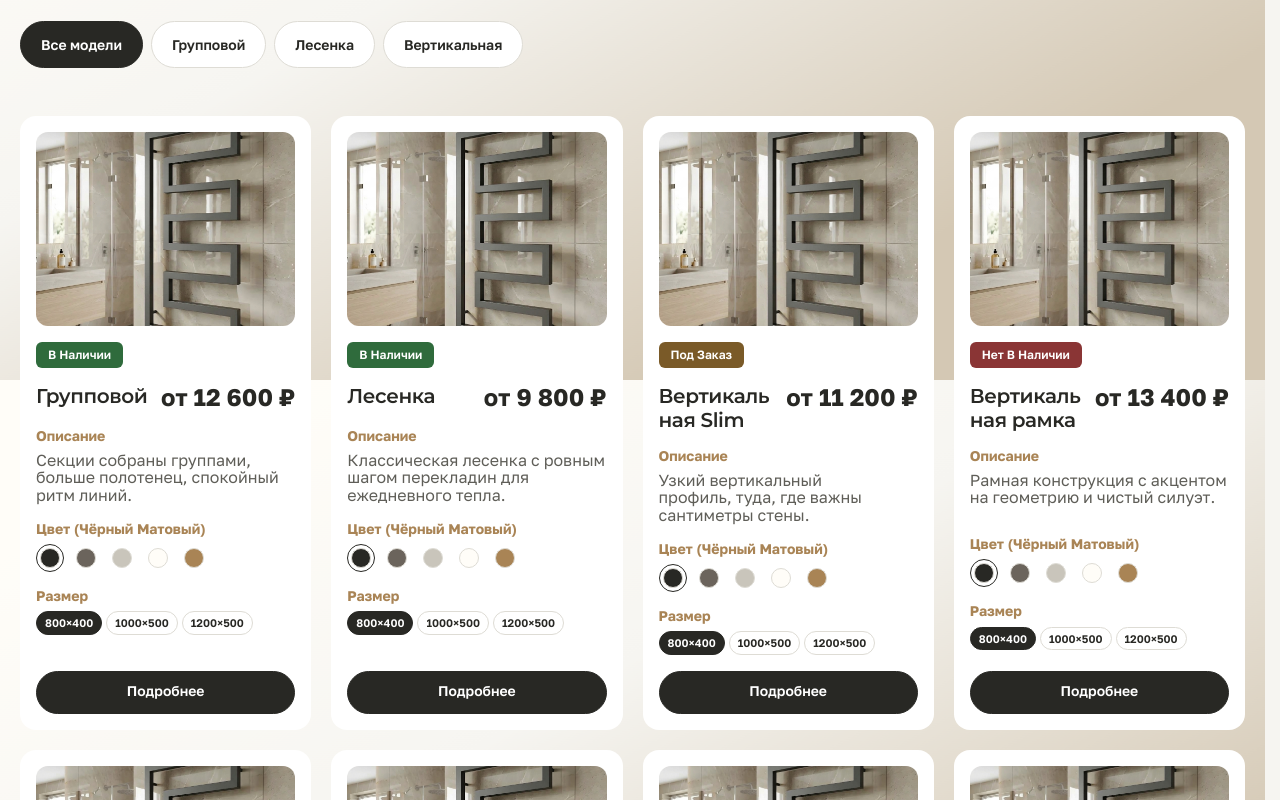
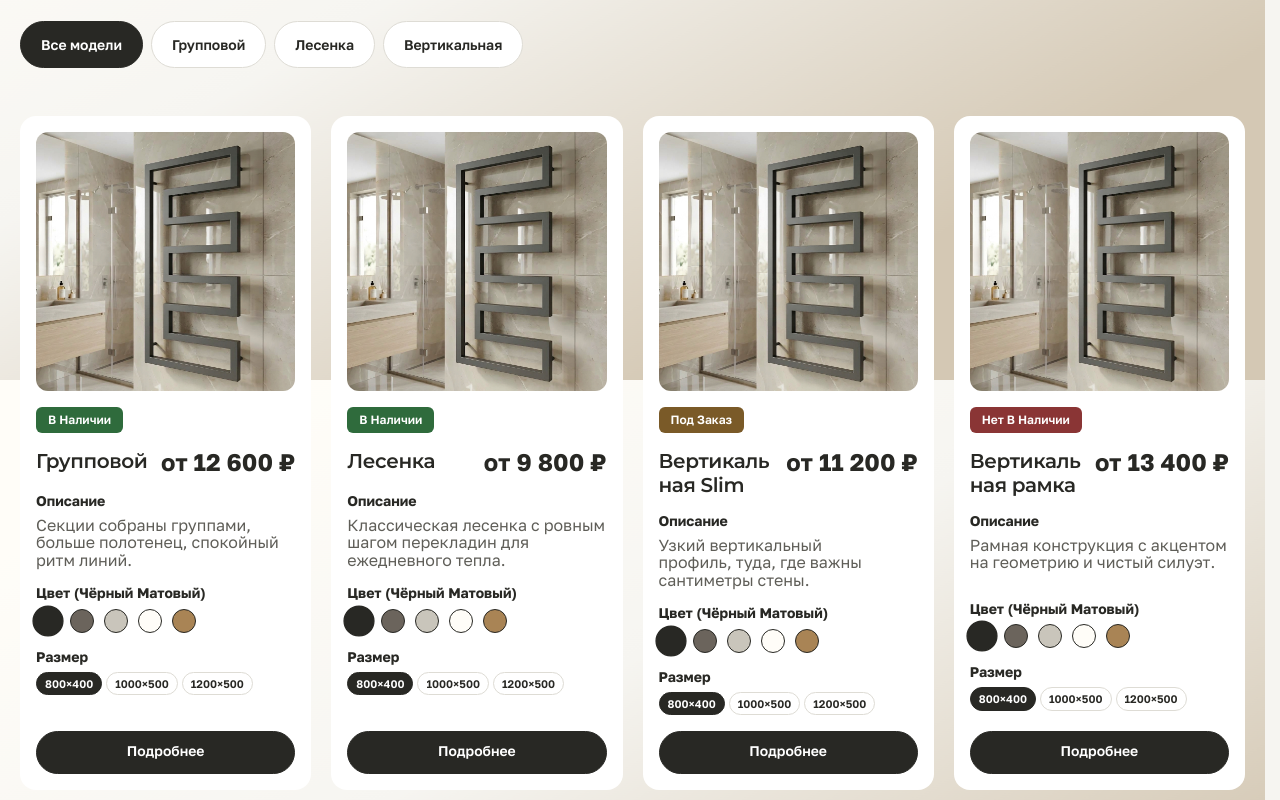
Before and after one commit to sonaCEO/ErikNar, a React (Vite) app in the folder apps/frontend/: page / in a window 1280 px wide. Shown: the part 1220-2020 px from the top of the page. Built offline with nearby package versions, Linux system fonts and the light colour scheme.

Commit message:
upd: update cards and layout changes

```diff
--- a/apps/frontend/src/components/sections/collection/collection.module.css
+++ b/apps/frontend/src/components/sections/collection/collection.module.css
@@ -21,10 +21,32 @@
 
 .tabs {
 	display: flex;
-	flex-wrap: wrap;
+	flex-wrap: nowrap;
 	align-items: center;
 	gap: 8px;
-	width: 100%;
+	width: calc(100% + 40px);
+	margin-inline: -20px;
+	padding-inline: 20px;
+	overflow-x: auto;
+	overscroll-behavior-x: contain;
+	-webkit-overflow-scrolling: touch;
+	scrollbar-width: none;
+
+	&::-webkit-scrollbar {
+		display: none;
+	}
+
+	& > * {
+		flex-shrink: 0;
+	}
+
+	@media (min-width: 768px) {
+		width: 100%;
+		margin-inline: 0;
+		padding-inline: 0;
+		flex-wrap: wrap;
+		overflow: visible;
+	}
 }
 
 .grid {
--- a/apps/frontend/src/components/sections/hero/hero.module.css
+++ b/apps/frontend/src/components/sections/hero/hero.module.css
@@ -72,6 +72,14 @@
 		margin: 0;
 		overflow: hidden;
 		background: var(--cream-deep);
+
+		@media (min-width: 375px) {
+			min-height: 300px;
+		}
+
+		@media (min-width: 480px) {
+			min-height: 460px;
+		}
 
 		@media (min-width: 768px) {
 				position: absolute;
--- a/apps/frontend/src/components/ui/product-card/product-card.jsx
+++ b/apps/frontend/src/components/ui/product-card/product-card.jsx
@@ -56,7 +56,7 @@ export function ProductCard({
 
 								{description && (
 										<div className={s.field}>
-												<Text as="span" variant="subtitle">Описание</Text>
+												<Text as="span" variant="label">Описание</Text>
 												<div className={s.description}>
 														<Text as="p" variant="muted">{description}</Text>
 												</div>
@@ -65,7 +65,7 @@ export function ProductCard({
 
 								{colors.length > 0 && (
 										<div className={s.field}>
-												<Text as="span" variant="subtitle">
+												<Text as="span" variant="label">
 														Цвет{activeColor?.name ? ` (${activeColor.name})` : ""}
 												</Text>
 												<div className={s.swatches} aria-hidden="true">
@@ -87,7 +87,7 @@ export function ProductCard({
 
 								{sizes.length > 0 && (
 										<div className={s.field}>
-												<Text as="span" variant="subtitle">Размер</Text>
+												<Text as="span" variant="label">Размер</Text>
 												<div className={s.chips} role="group" aria-label="Размер">
 														{sizes.map((size, index) => (
 																<Button
--- a/apps/frontend/src/components/ui/product-card/product-card.module.css
+++ b/apps/frontend/src/components/ui/product-card/product-card.module.css
@@ -9,7 +9,7 @@
 
 .media {
 		overflow: hidden;
-		aspect-ratio: 4 / 3;
+		aspect-ratio: 1;
 		border-radius: 12px;
 		background: var(--cream-soft);
 }
@@ -61,29 +61,30 @@
 .swatches {
 		display: flex;
 		flex-wrap: wrap;
-		gap: 8px;
+		gap: 10px;
+		align-items: center;
 }
 
 .swatch {
-		display: inline-flex;
-		align-items: center;
-		justify-content: center;
-		width: 28px;
-		height: 28px;
-		border-radius: 50%;
-		border: 1px solid transparent;
+		display: block;
+		width: 24px;
+		height: 24px;
+		padding: 0;
+		border: 0;
+		background: transparent;
+		transition: transform ease var(--tr250);
 }
 
 .swatchActive {
-		border-color: var(--charcoal);
+		transform: scale(1.3);
 }
 
 .swatchFill {
 		display: block;
-		width: 20px;
-		height: 20px;
+		width: 100%;
+		height: 100%;
 		border-radius: 50%;
-		border: 1px solid var(--line);
+		border: 1px solid var(--charcoal);
 		box-sizing: border-box;
 }
 
--- a/apps/frontend/src/components/ui/typography/text/text.jsx
+++ b/apps/frontend/src/components/ui/typography/text/text.jsx
@@ -1,10 +1,10 @@
 import clsx from 'clsx';
 import s from './text.module.css';
 
-export function Text({as: Component = 'p', variant = 'base', children, ...props}) {
+export function Text({as: Component = 'p', variant = 'base', className, children, ...props}) {
     return (
         <Component
-            className={clsx(s.text, s[variant])}
+            className={clsx(s.text, s[variant], className)}
             {...props}
         >
             {children}
--- a/apps/frontend/src/components/ui/typography/text/text.module.css
+++ b/apps/frontend/src/components/ui/typography/text/text.module.css
@@ -24,6 +24,17 @@
 	}
 }
 
+.label {
+	text-transform: capitalize;
+	font-weight: var(--fw-bold);
+	font-size: 12px;
+	color: var(--charcoal);
+
+	@media (min-width: 768px) {
+		font-size: 14px;
+	}
+}
+
 .muted {
 	font-size: 14px;
 	color: var(--muted);
```
